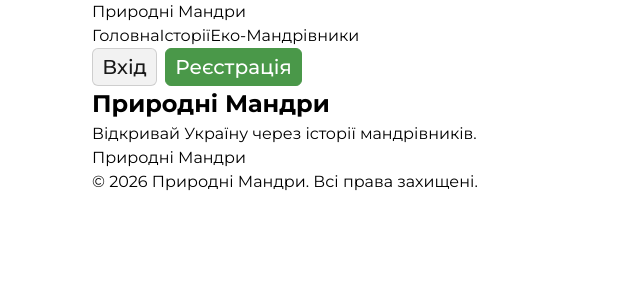
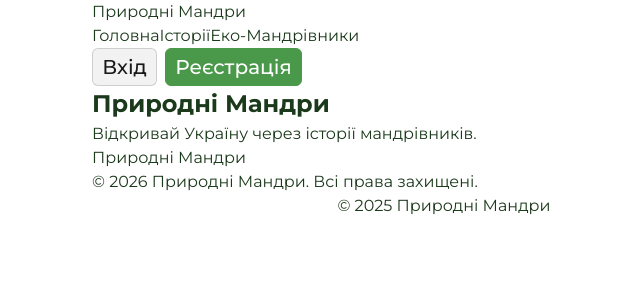
Before and after one commit to YshTi/project-TerraCode_FE, a Next.js app: page / in a window 1280 px wide. Shown: the top 300 px of the page, without its empty margins (196-836 px from the left). Built offline with nearby package versions, Linux system fonts and the light colour scheme.

Commit message:
Changed primary color to green

```diff
--- a/src/components/footer/footer.tsx
+++ b/src/components/footer/footer.tsx
@@ -1,6 +1,7 @@
 import Link from "next/link";
 import { Container } from "@/components/container/container";
 import styles from "./footer.module.css";
+import { AuthFooter } from "@/components/auth-footer/auth-footer";
 
 export function Footer() {
   return (
@@ -14,6 +15,7 @@ export function Footer() {
           © 2026 Природні Мандри. Всі права захищені.
         </p>
       </Container>
+      <AuthFooter />
     </footer>
   );
 }
--- a/src/styles/variables.css
+++ b/src/styles/variables.css
@@ -30,7 +30,7 @@
     --color-background-soft: var(--color-gray-50);
     --color-background-green: var(--color-green-50);
 
-    --color-text-primary: var(--color-black);
+    --color-text-primary: var(--color-green-900);
     --color-text-secondary: var(--color-gray-700);
     --color-text-muted: var(--color-gray-500);
     --color-text-inverse: var(--color-white);
```
